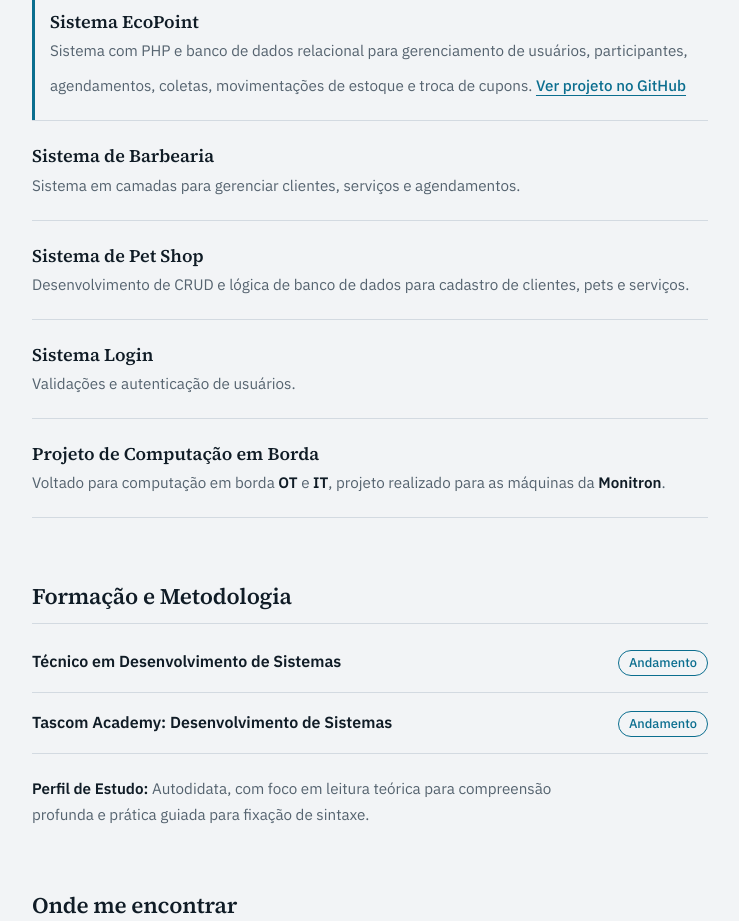
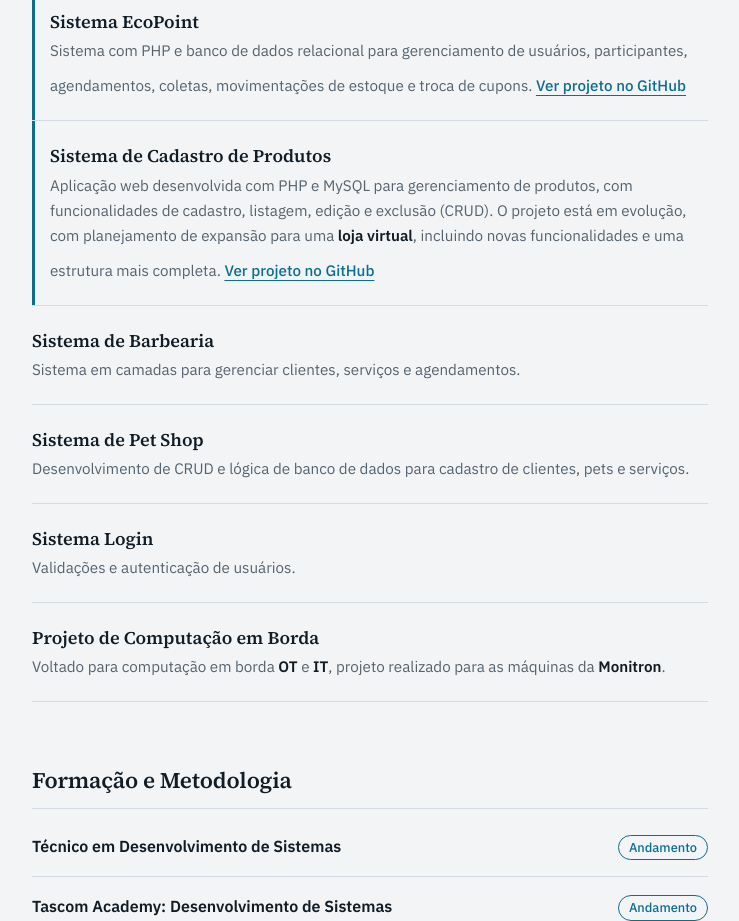
Before and after one commit to arthurhenriquemelo2005/curriculo, a plain HTML site: page index.html in a window 1280 px wide. Shown: the part 1640-2561 px from the top of the page, without its empty margins (440-1179 px from the left). Drawn offline with Linux system fonts and the light colour scheme.

Commit message:
Add project details for product registration system
Added project description for 'Sistema de Cadastro de Produtos' with GitHub link.

```diff
--- a/index.html
+++ b/index.html
@@ -90,6 +90,21 @@
                     <br>
 
                     <li>
+                        <strong>Sistema de Cadastro de Produtos</strong><br>
+                        Aplicação web desenvolvida com PHP e MySQL para gerenciamento de produtos,
+                        com funcionalidades de cadastro, listagem, edição e exclusão (CRUD).
+                        O projeto está em evolução, com planejamento de expansão para uma <strong>loja
+                        virtual</strong>, incluindo novas funcionalidades e uma estrutura mais completa.
+                        <br>
+                        <a href="https://github.com/arthurhenriquemelo2005/Estudos-PHP-envio/tree/main/individual"
+                            target="_blank" rel="noopener noreferrer">
+                            Ver projeto no GitHub
+                        </a>
+                    </li>
+
+                    <br>
+
+                    <li>
                         <strong>Sistema de Barbearia</strong><br>
                         Sistema em camadas para gerenciar clientes, serviços e agendamentos.
                     </li>
```
